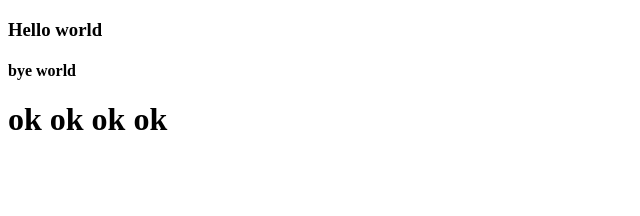
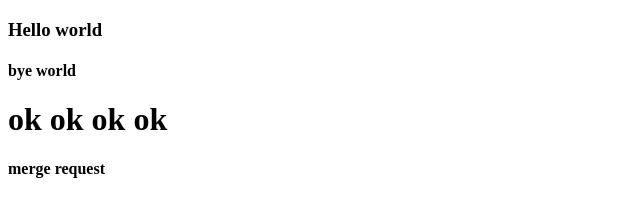
Before and after one commit to VikramSingh93/squash, a plain HTML site: page vicky.html in a window 1280 px wide. Shown: the whole page, without its empty margins (0-640 px from the left). Drawn offline with Linux system fonts and the light colour scheme.

Commit message:
merge1request

```diff
--- a/vicky.html
+++ b/vicky.html
@@ -9,5 +9,6 @@
     <h3>Hello world</h3>
     <h4>bye world</h4>
     <h1>ok ok ok ok</h1>
+    <h4>merge request</h4>
   </body>
 </html>
```
